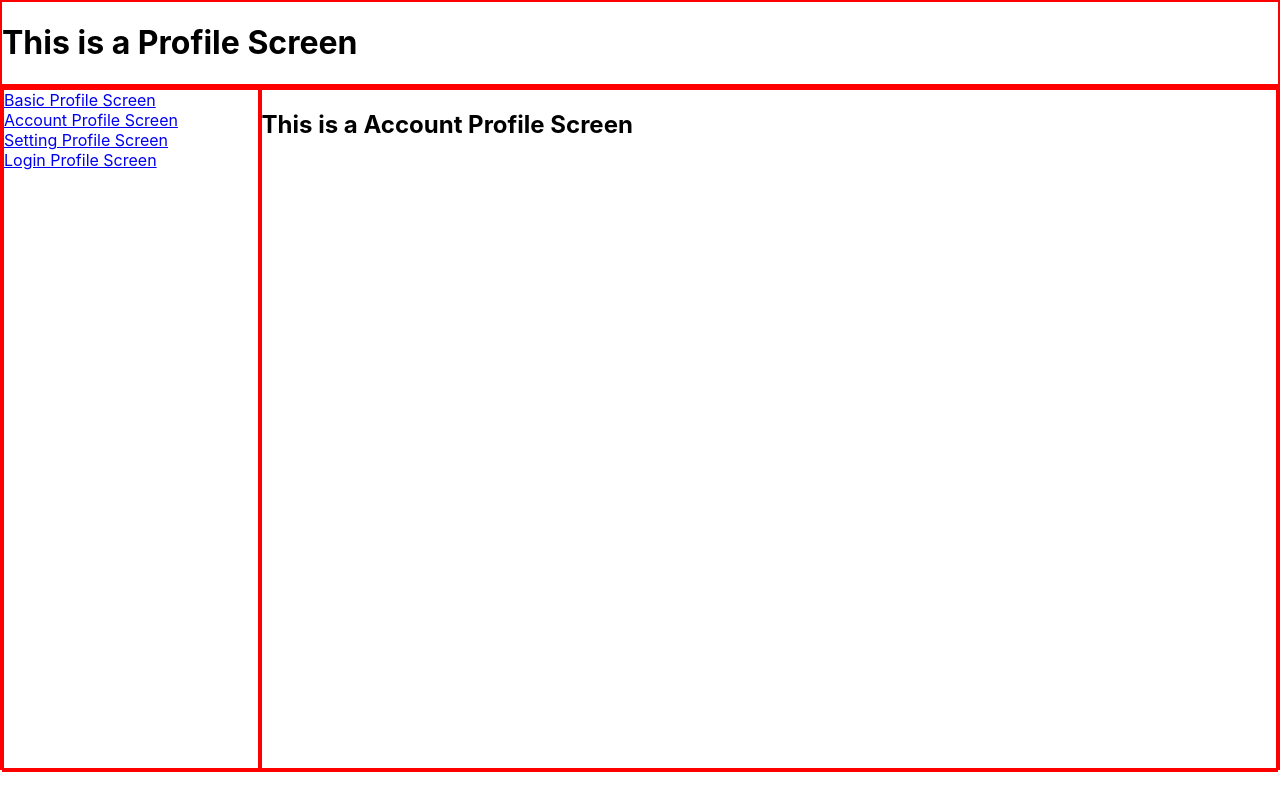
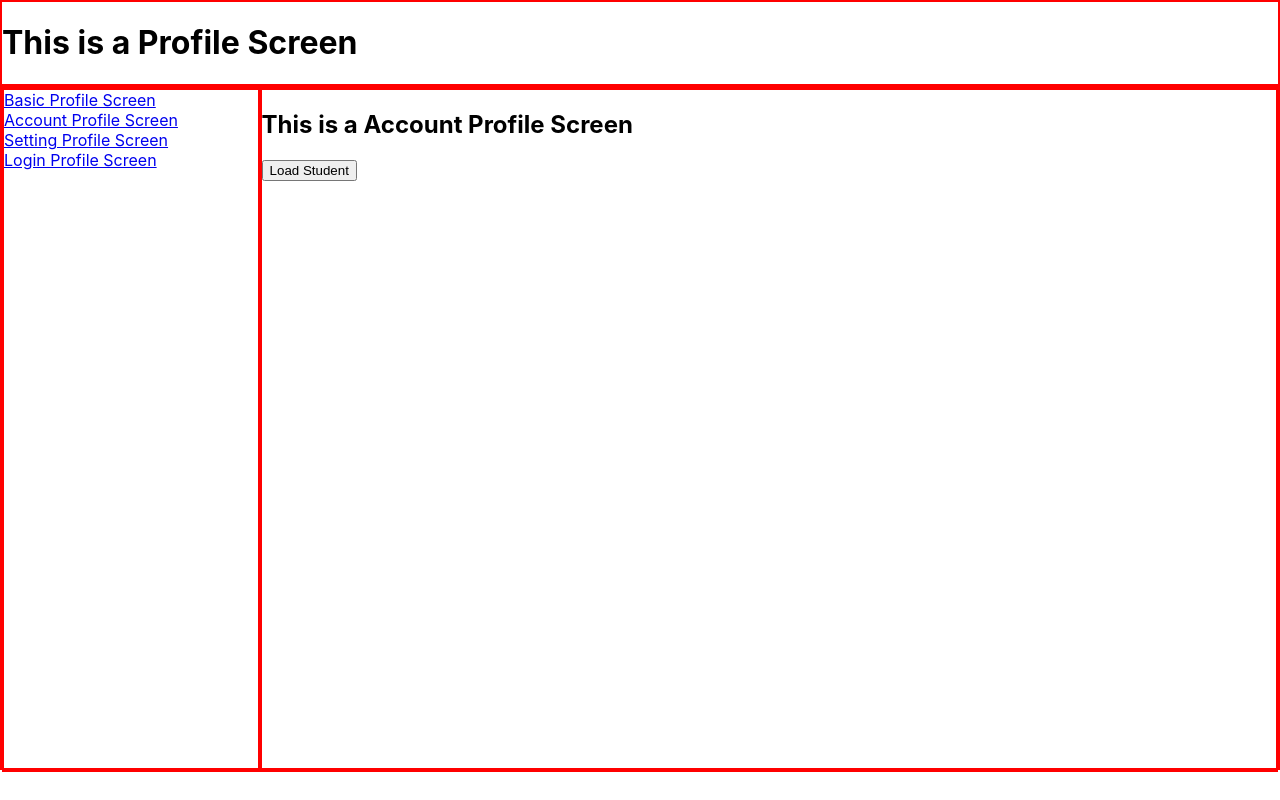
Before and after one commit to karthickvkumar/vcentry26, a React (Create React App) app in the folder learning-react/: page /profile/account in a window 1280 px wide. Built offline with nearby package versions, Linux system fonts and the light colour scheme.

Commit message:
commit message

```diff
--- a/learning-react/src/screens/account-profile.js
+++ b/learning-react/src/screens/account-profile.js
@@ -1,9 +1,24 @@
 import React from 'react';
+import axios from 'axios';
 
 const AccountProfileScreen = () => {
+
+  const loadStudent = () => {
+    const url = "http://localhost:4000/api/list";
+
+    axios.get(url)
+      .then((response) => {
+        console.log(response.data);
+      })
+      .catch((error) => {
+        console.error(error);
+      })
+  }
+
   return (
     <div>
       <h2>This is a Account Profile Screen</h2>
+      <button onClick={() => loadStudent()}>Load Student</button>
     </div>
   );
 };
```
Also changed, not shown: 1 other file (tests, documents, lock files or other folders).
